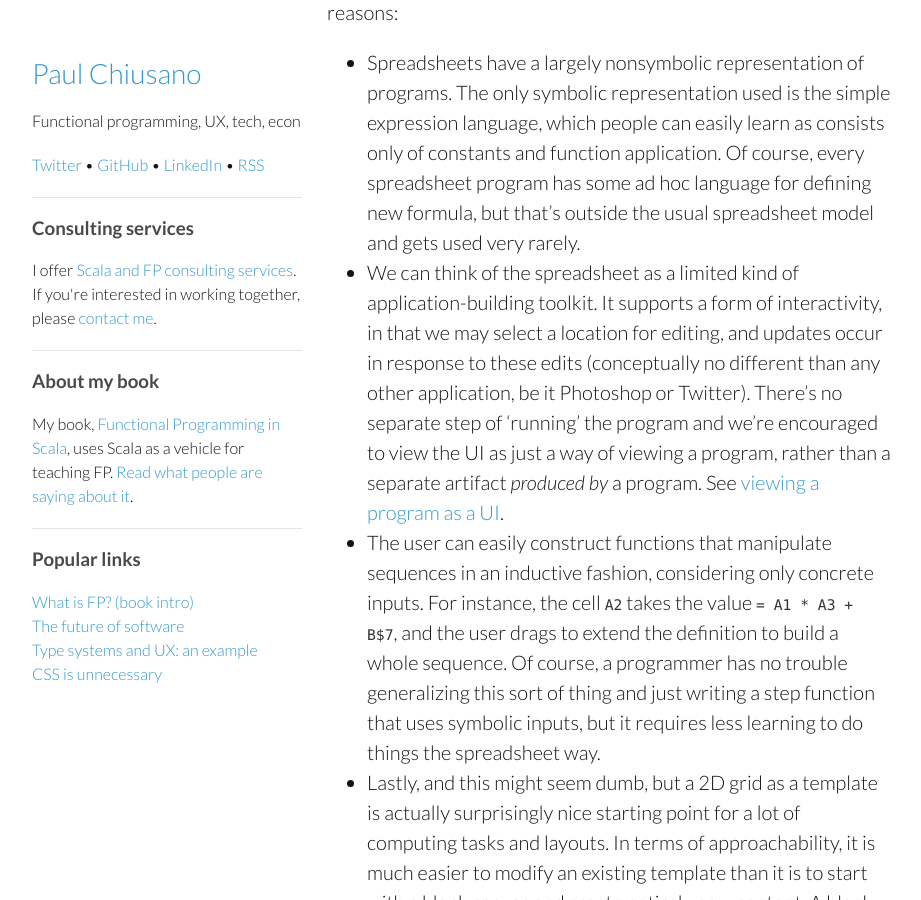
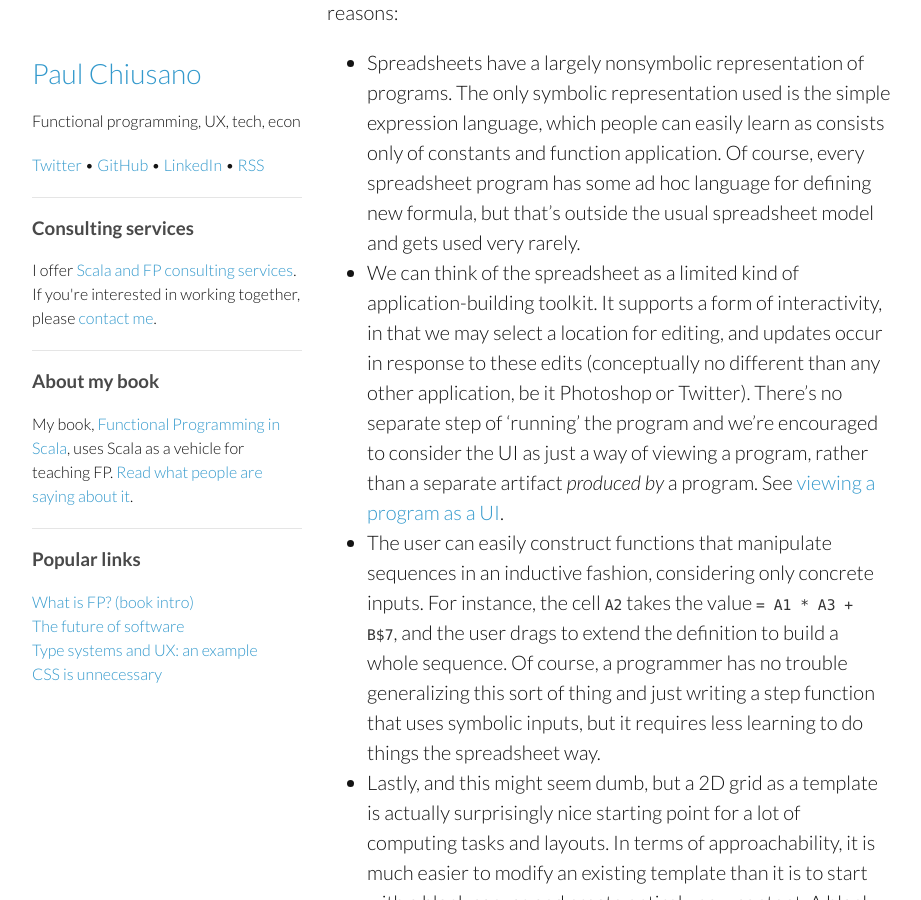
Before and after one commit to pchiusano/pchiusano.github.io, a Jekyll site: the page built from _posts/2015-03-17-unison-update5.markdown, in a window 1280 px wide and 900 px high, scrolled down 2244 px. Shown: the whole window, without its empty margins (178-1099 px from the left). Built offline with Jekyll 4.4.1, drawn with Linux system fonts in a browser that asks for light colours; comment, search, counter and statistics services are not loaded.

Commit message:
Update 2015-03-17-unison-update5.markdown

```diff
--- a/_posts/2015-03-17-unison-update5.markdown
+++ b/_posts/2015-03-17-unison-update5.markdown
@@ -35,7 +35,7 @@ Now I'll make a controversial claim, which is that the ability to define 'reacti
 <a id="why-spreadsheets"/>Programmers like to scoff at spreadsheets, but they're extremely popular among nonprogrammers. Why is that? Here are just a few reasons:
 
 * Spreadsheets have a largely nonsymbolic representation of programs. The only symbolic representation used is the simple expression language, which people can easily learn as consists only of constants and function application. Of course, every spreadsheet program has some ad hoc language for defining new formula, but that's outside the usual spreadsheet model and gets used very rarely.
-* We can think of the spreadsheet as a limited kind of application-building toolkit. It supports a form of interactivity, in that we may select a location for editing, and updates occur in response to these edits (conceptually no different than any other application, be it Photoshop or Twitter). There's no separate step of 'running' the program and we're encouraged to view the UI as just a way of viewing a program, rather than a separate artifact _produced by_ a program. See [viewing a program as a UI](/2014-11-13/program-as-ui.html).
+* We can think of the spreadsheet as a limited kind of application-building toolkit. It supports a form of interactivity, in that we may select a location for editing, and updates occur in response to these edits (conceptually no different than any other application, be it Photoshop or Twitter). There's no separate step of 'running' the program and we're encouraged to consider the UI as just a way of viewing a program, rather than a separate artifact _produced by_ a program. See [viewing a program as a UI](/2014-11-13/program-as-ui.html).
 * The user can easily construct functions that manipulate sequences in an inductive fashion, considering only concrete inputs. For instance, the cell `A2` takes the value `= A1 * A3 + B$7`, and the user drags to extend the definition to build a whole sequence. Of course, a programmer has no trouble generalizing this sort of thing and just writing a step function that uses symbolic inputs, but it requires less learning to do things the spreadsheet way.
 * Lastly, and this might seem dumb, but a 2D grid as a template is actually surprisingly nice starting point for a lot of computing tasks and layouts. In terms of approachability, it is much easier to modify an existing template than it is to start with a blank canvas and create entirely new content. A blank canvas requires that the user _have a vision_ of what they want to create, which they execute on by understanding the means of abstraction and means of combination. In comparison, the 'modify a template' mode of spreadsheets lets the user get away with just reacting to what's on the screen. Bret Victor talks about some of this in [Learnable Programming](http://worrydream.com/LearnableProgramming/). I won't argue here that one modality is inherently better than the other, but part of the appeal of spreadsheets is they do support the 'create by reacting' modality better than traditional programming.
 
```
